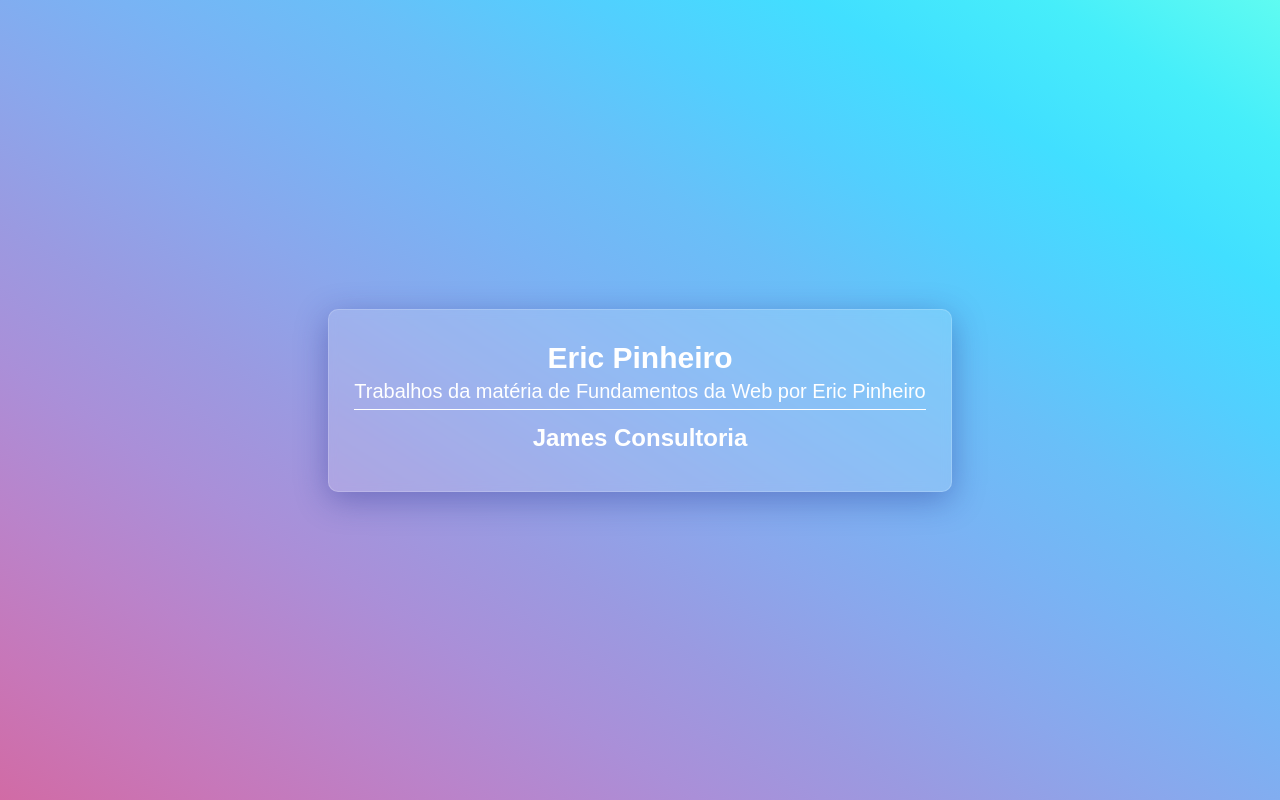
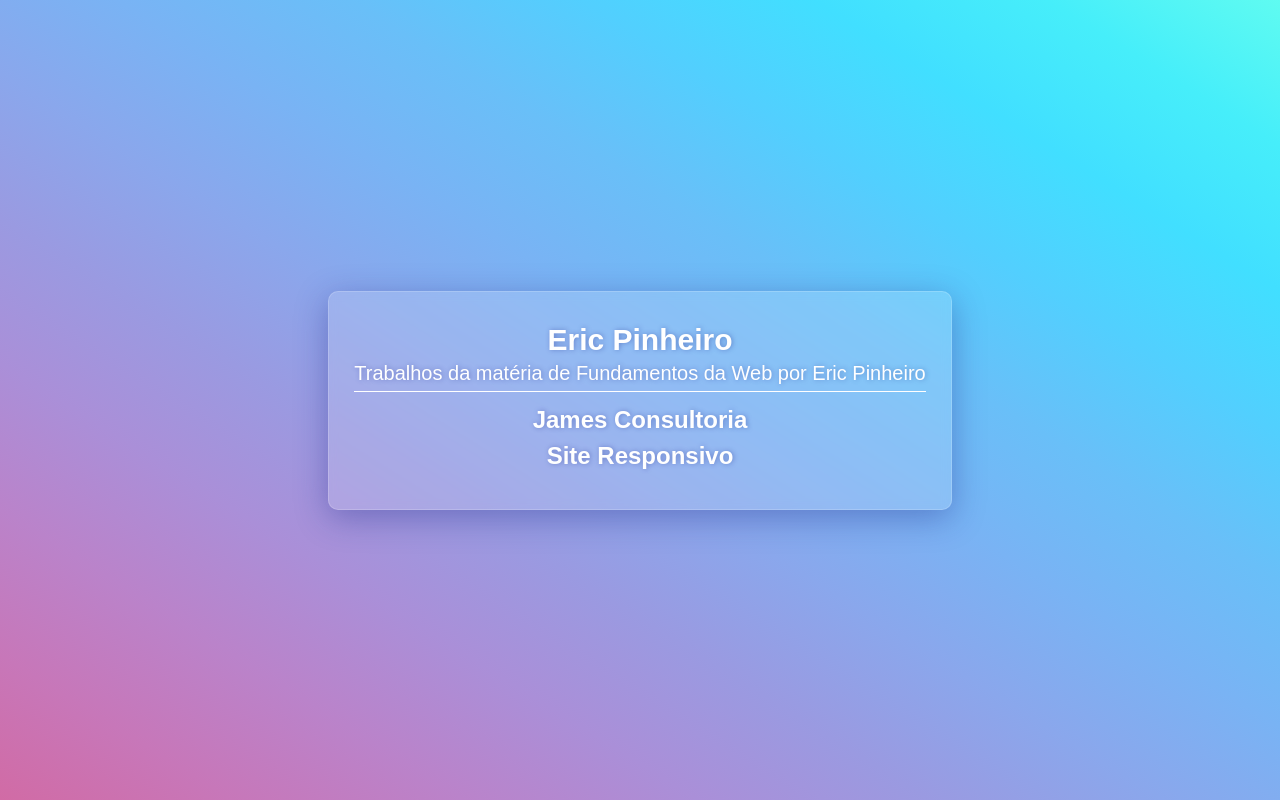
Before and after one commit to ericfariaspinheiro/welcome-card, a plain HTML site: page index.html in a window 1280 px wide. Drawn offline with Linux system fonts and the light colour scheme.

Commit message:
alterações finais

```diff
--- a/index.css
+++ b/index.css
@@ -171,14 +171,18 @@ main {
   font-size: 30px;
   margin-bottom: 8px;
   font-weight: bold;
+  text-shadow: rgba(31, 38, 135, 0.37) 1px 0 5px;
 }
 
 .subheading {
   font-size: 20px;
+  text-shadow: rgba(31, 38, 135, 0.37) 1px 0 5px;
 }
 
 .assignments {
   display: flex;
+  flex-direction: column;
+  gap: 12px;
   align-items: center;
   justify-content: center;
   padding: 16px 0;
@@ -190,6 +194,7 @@ main {
   font-size: 24px;
   font-weight: bold;
   transition: color 0.5s ease;
+  text-shadow: rgba(31, 38, 135, 0.37) 1px 0 5px;
 }
 
 .assignment a:hover {
--- a/index.html
+++ b/index.html
@@ -19,6 +19,9 @@
           <li class="assignment">
             <a href="https://ericfariaspinheiro.github.io/james-consultancy/" target="_blank">James Consultoria</a>
           </li>
+          <li class="assignment">
+            <a href="https://ericfariaspinheiro.github.io/responsive-page/" target="_blank">Site Responsivo</a>
+          </li>
         </ul>
       </div>
     </main>
```
